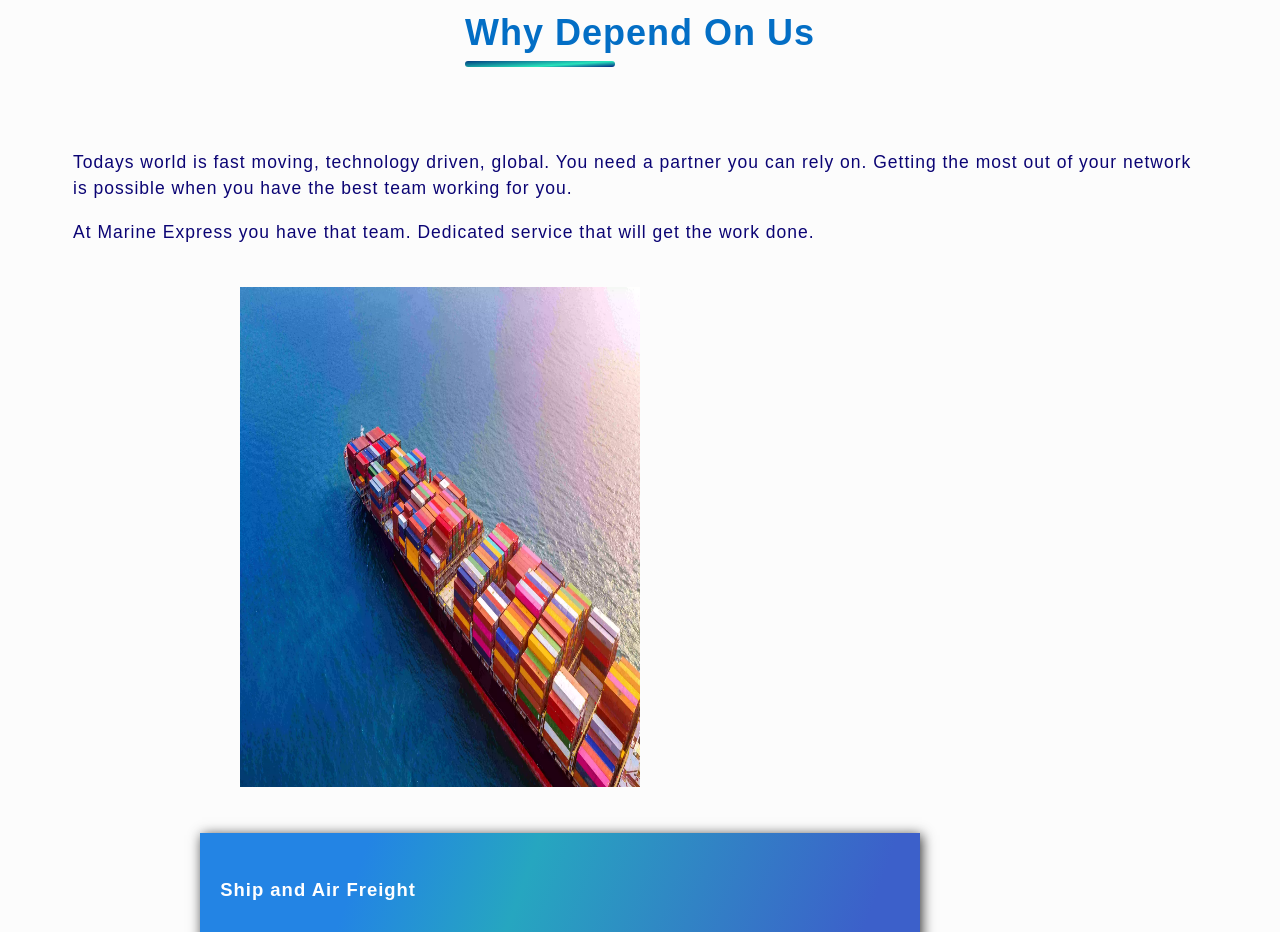
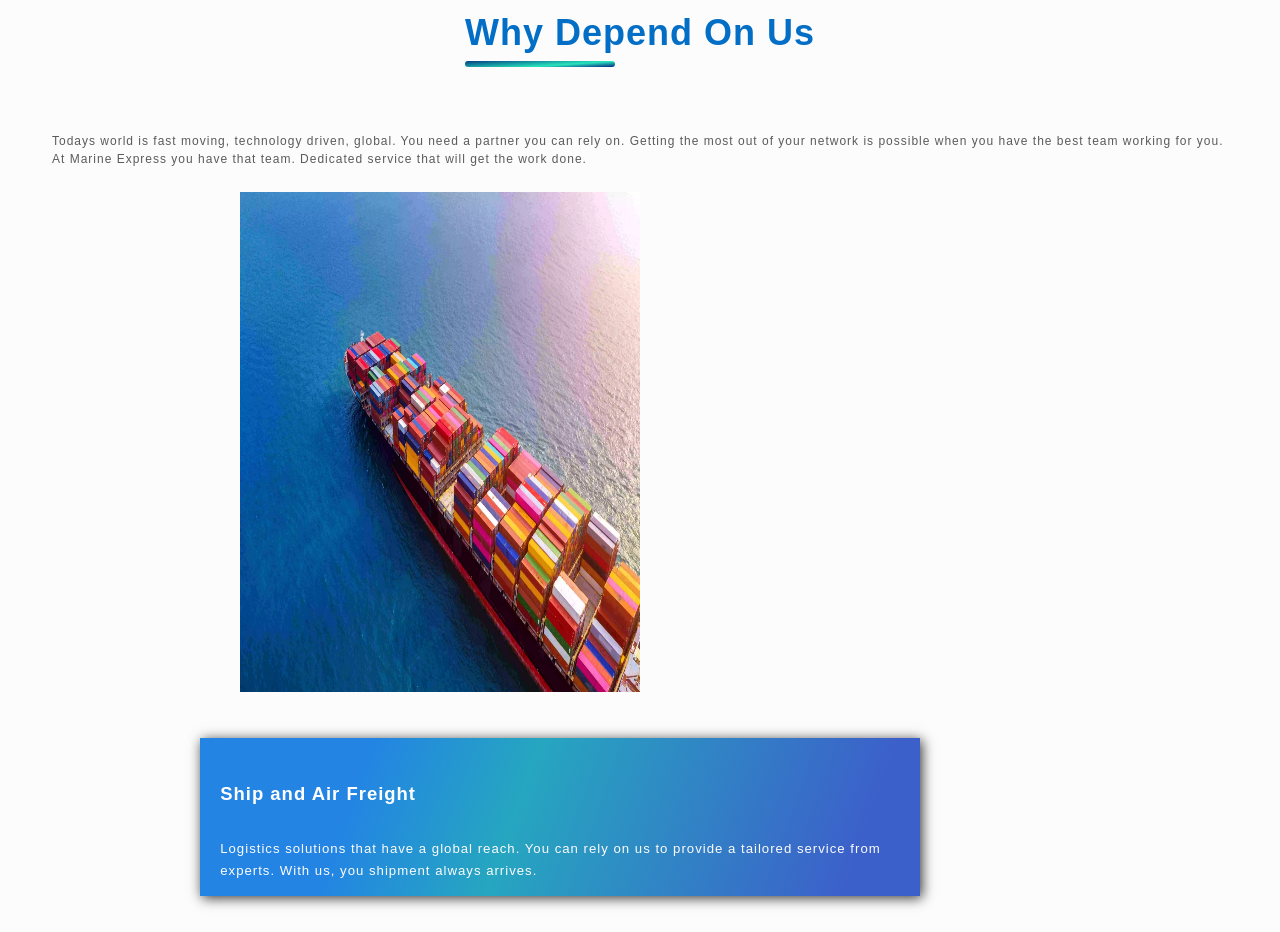
Before and after one commit to abeonweb/marine-express-site, a Next.js app: page / in a window 1280 px wide. Shown: the part 1460-2392 px from the top of the page. Built offline with nearby package versions, Linux system fonts and the light colour scheme.

Commit message:
corrected class naming

```diff
--- a/components/Features.js
+++ b/components/Features.js
@@ -7,10 +7,10 @@ const Features = () => {
   return (
     <div className="top-section">
       <h2 className="title">Why depend on us</h2>
-      <p className={styles.text}>Todays world is fast moving, technology driven, global. You need a partner you can rely on. Getting the most out of your network is possible when you have the best team working for you.</p>
-      <p className={styles.text}>At Marine Express you have that team. Dedicated service that will get the work done.</p>
+      <p className={styles.featuresText}>Todays world is fast moving, technology driven, global. You need a partner you can rely on. Getting the most out of your network is possible when you have the best team working for you.</p>
+      <p className={styles.featuresText}>At Marine Express you have that team. Dedicated service that will get the work done.</p>
       <div className={styles.features}>
-        {features.map((feature, i) => <Feature key={i} {...feature} />)}
+        {features.map((feature) => <Feature key={feature.title} {...feature} />)}
       </div>
     </div>
   )
```
